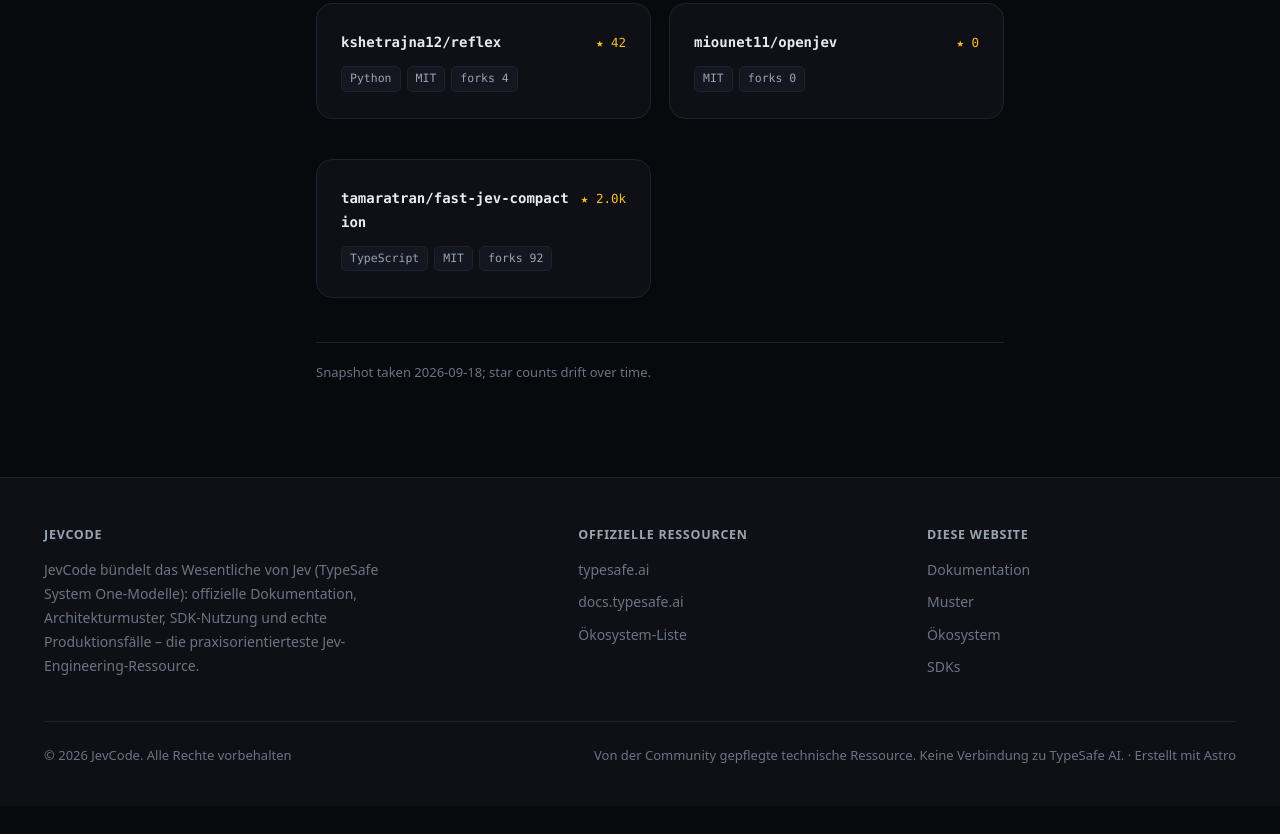
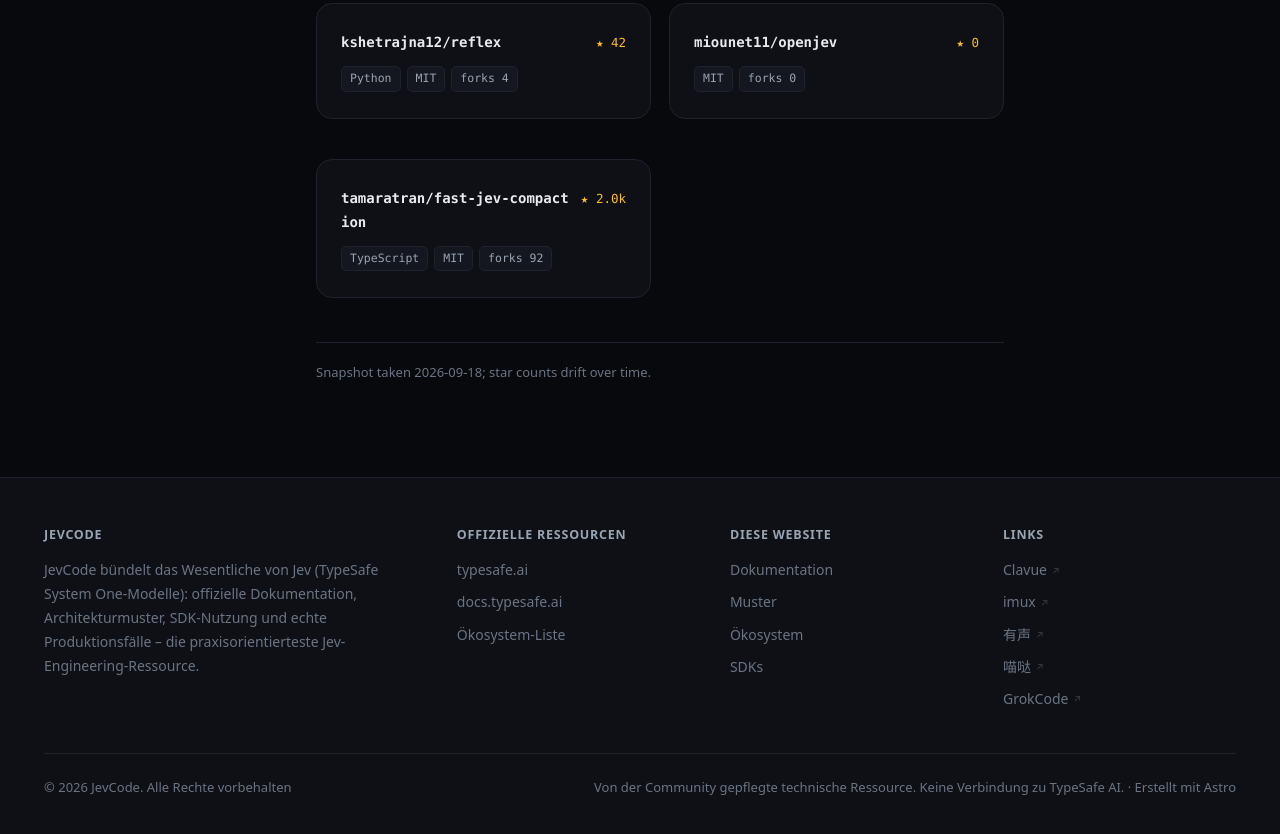
Before and after one commit to miounet11/jevcode, an Astro site: page /de/ecosystem/ in a window 1280 px wide. Shown: the part 1365-2199 px from the top of the page. Before the commit the page ends 2171 px from the top, so only its background shows below. Built offline with nearby package versions, Linux system fonts and the light colour scheme; Astro itself is replaced by a stand-in of ours.

Commit message:
feat(footer): 增加友链栏并修复 manifest MIME
- 页脚新增「友链」栏，收录 Clavue / imux / 有声 / 喵哒 / GrokCode 五个
  站点。定位描述取自各站首页 title/description 实采，非臆造；按约定只链
  首页，避免 /downloads、/releases 等深层路径随版本失效。
- 栅格 3 栏改 4 栏，1024/760 断点仍正确降级为 2 栏、1 栏。
- 外链加 ↗ 提示与极小位移，表明会离开本站。
- 8 语言各加 footer.partners 文案。
- nginx 为 /site.webmanifest 补 application/manifest+json：
  原先返回 application/octet-stream，浏览器会拒绝解析 manifest。

验证：构建 178 页通过；177 个页面均含友链；5 个外链实测 200。

```diff
--- a/src/components/Footer.astro
+++ b/src/components/Footer.astro
@@ -1,6 +1,6 @@
 ---
 import { useTranslations, type Lang } from '../i18n/ui';
-import { site } from '../data/site';
+import { site, partners } from '../data/site';
 
 export interface Props {
   lang: Lang;
@@ -8,6 +8,9 @@
 const { lang } = Astro.props;
 const t = useTranslations(lang);
 const year = new Date().getFullYear();
+
+// 友链描述只提供 zh/en，其余语言回退到 en
+const partnerDesc = (p: (typeof partners)[number]) => (lang === 'zh' ? p.desc.zh : p.desc.en);
 ---
 
 <footer class="site-footer">
@@ -38,6 +41,17 @@
           <li><a href={`/${lang}/sdk/`}>{t('footer.sdks')}</a></li>
         </ul>
       </div>
+
+      <div class="footer__col">
+        <h4>{t('footer.partners')}</h4>
+        <ul class="footer__partners">
+          {partners.map((p) => (
+            <li>
+              <a href={p.url} rel="noopener" target="_blank" title={partnerDesc(p)}>{p.name}</a>
+            </li>
+          ))}
+        </ul>
+      </div>
     </div>
 
     <div class="footer__bottom">
--- a/src/data/site.ts
+++ b/src/data/site.ts
@@ -259,3 +259,60 @@
   official: 'https://typesafe.ai/',
   docs: 'https://docs.typesafe.ai/',
 };
+
+/**
+ * 友链站点。
+ *
+ * 定位描述取自各站首页的 title/description（2026-09-19 实采），不臆造。
+ * 按约定只链首页：站点的 /downloads、/releases 等深层路径会随版本变动，
+ * 链首页最不容易失效。
+ */
+export interface Partner {
+  name: string;
+  url: string;
+  /** 一句话定位 */
+  desc: { zh: string; en: string };
+}
+
+export const partners: Partner[] = [
+  {
+    name: 'Clavue',
+    url: 'https://www.clavue.com/',
+    desc: {
+      zh: 'AI 平台，含 imux macOS 工作台与 Clavue GUI / CLI',
+      en: 'AI platform with the imux macOS workbench and Clavue GUI / CLI',
+    },
+  },
+  {
+    name: 'imux',
+    url: 'https://www.iccjk.com/',
+    desc: {
+      zh: 'macOS 多智能体协作工作台，统一调度多种 CLI',
+      en: 'macOS workbench for multi-agent collaboration across CLIs',
+    },
+  },
+  {
+    name: '有声',
+    url: 'https://www.imiaoda.cn/',
+    desc: {
+      zh: 'AI 有声书与 ASMR，每日更新连载',
+      en: 'AI audiobooks and ASMR, with daily-updated serials',
+    },
+  },
+  {
+    name: '喵哒',
+    url: 'https://www.miaoda.vip/',
+    desc: {
+      zh: 'AI 音乐工作室，一句话写成可听的歌',
+      en: 'AI music studio — turn one sentence into a listenable song',
+    },
+  },
+  {
+    name: 'GrokCode',
+    url: 'https://www.grokcode.cn/',
+    desc: {
+      zh: 'AI 卡网比价、中转站评测与模型天梯',
+      en: 'Price comparison, relay-station reviews and model leaderboards',
+    },
+  },
+];
--- a/src/i18n/ui.ts
+++ b/src/i18n/ui.ts
@@ -69,6 +69,7 @@
     'footer.official': '官方资源',
     'footer.ecosystemList': '生态项目清单',
     'footer.thisSite': '本站',
+    'footer.partners': '友链',
     'footer.sdks': 'SDK 集成',
     'sidebar.community': '社区生态项目',
     'home.link.whatIs': '认识 Jev',
@@ -125,6 +126,7 @@
     'footer.official': 'Official resources',
     'footer.ecosystemList': 'Ecosystem list',
     'footer.thisSite': 'This site',
+    'footer.partners': 'Friends',
     'footer.sdks': 'SDKs',
     'sidebar.community': 'Community ecosystem',
     'home.link.whatIs': 'What is Jev',
@@ -175,6 +177,7 @@
     'footer.official': '公式リソース',
     'footer.ecosystemList': 'エコシステム一覧',
     'footer.thisSite': 'このサイト',
+    'footer.partners': 'リンク',
     'footer.sdks': 'SDKs',
     'sidebar.community': 'コミュニティエコシステム',
     'home.link.whatIs': 'Jevとは',
@@ -226,6 +229,7 @@
     'footer.official': '공식 리소스',
     'footer.ecosystemList': '생태계 목록',
     'footer.thisSite': '이 사이트',
+    'footer.partners': '링크',
     'footer.sdks': 'SDK',
     'sidebar.community': '커뮤니티 생태계',
     'home.link.whatIs': 'Jev란 무엇인가',
@@ -282,6 +286,7 @@
     'footer.official': 'Offizielle Ressourcen',
     'footer.ecosystemList': 'Ökosystem-Liste',
     'footer.thisSite': 'Diese Website',
+    'footer.partners': 'Links',
     'footer.sdks': 'SDKs',
     'sidebar.community': 'Community-Ökosystem',
     'home.link.whatIs': 'Was ist Jev',
@@ -338,6 +343,7 @@
     'footer.official': 'Ressources officielles',
     'footer.ecosystemList': 'Liste de l\'écosystème',
     'footer.thisSite': 'Ce site',
+    'footer.partners': 'Liens',
     'footer.sdks': 'SDKs',
     'sidebar.community': 'Écosystème communautaire',
     'home.link.whatIs': 'Qu\'est-ce que Jev',
@@ -393,6 +399,7 @@
     'footer.official': 'Recursos oficiales',
     'footer.ecosystemList': 'Lista del ecosistema',
     'footer.thisSite': 'Este sitio',
+    'footer.partners': 'Enlaces',
     'footer.sdks': 'SDKs',
     'sidebar.community': 'Ecosistema comunitario',
     'home.link.whatIs': 'Qué es Jev',
@@ -448,6 +455,7 @@
     'footer.official': 'Recursos oficiais',
     'footer.ecosystemList': 'Lista do ecossistema',
     'footer.thisSite': 'Este site',
+    'footer.partners': 'Links',
     'footer.sdks': 'SDKs',
     'sidebar.community': 'Ecossistema da comunidade',
     'home.link.whatIs': 'O que é Jev',
--- a/src/styles/global.css
+++ b/src/styles/global.css
@@ -776,7 +776,7 @@
 }
 .footer__grid {
   display: grid;
-  grid-template-columns: 1.6fr 1fr 1fr;
+  grid-template-columns: 1.6fr 1fr 1fr 1fr;
   gap: 40px;
   margin-bottom: 34px;
 }
@@ -801,6 +801,23 @@
 }
 .footer__col a:hover {
   color: var(--accent);
+}
+/* 外链在 hover 时给出极小的位移提示，表明会离开本站 */
+.footer__partners a {
+  display: inline-flex;
+  align-items: center;
+  gap: 5px;
+  transition: color 0.15s ease;
+}
+.footer__partners a::after {
+  content: '↗';
+  font-size: 10px;
+  opacity: 0.45;
+  transition: transform 0.15s ease, opacity 0.15s ease;
+}
+.footer__partners a:hover::after {
+  opacity: 0.9;
+  transform: translate(1px, -1px);
 }
 .footer__bottom {
   border-top: 1px solid var(--border);
```
Also changed, not shown: 1 other file.
